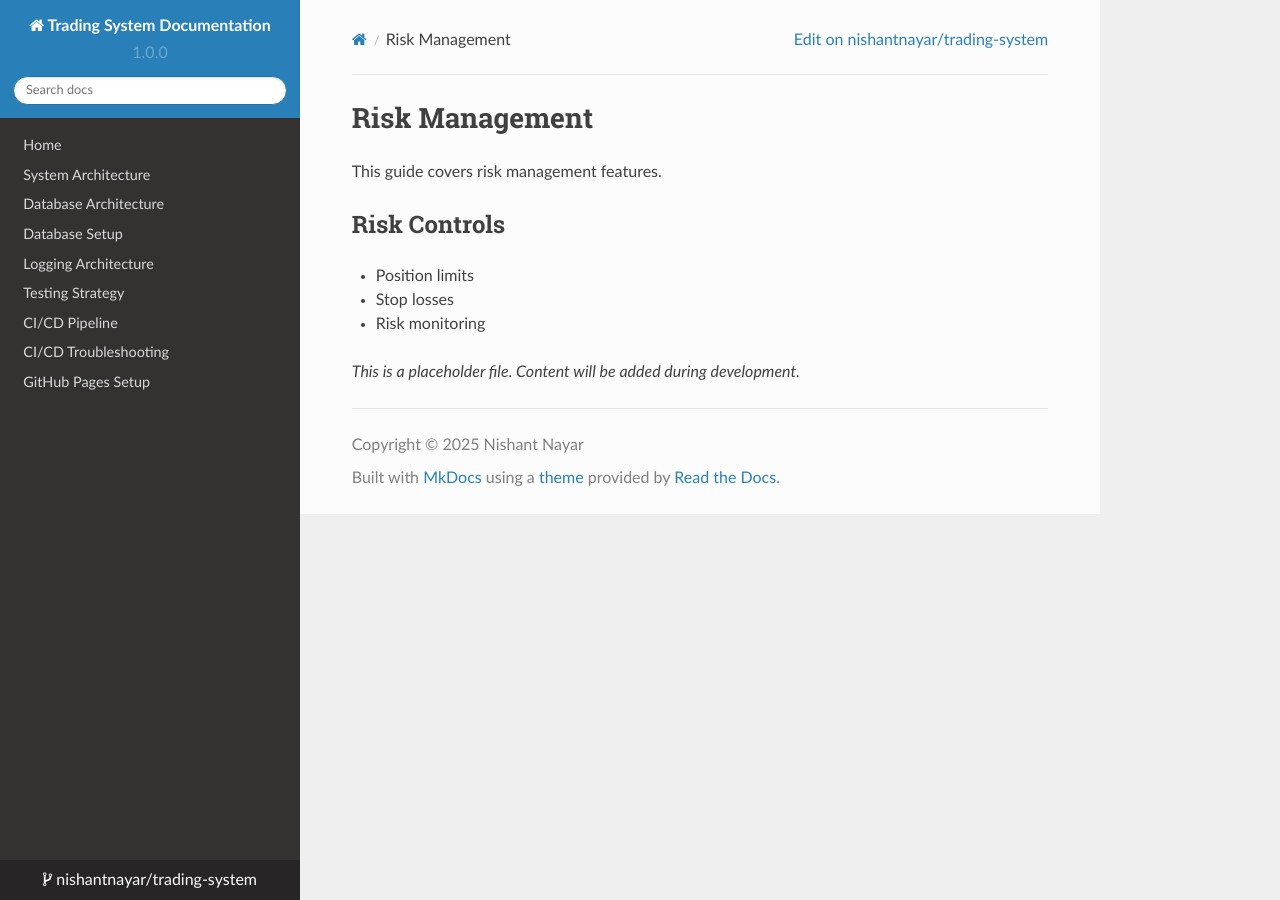
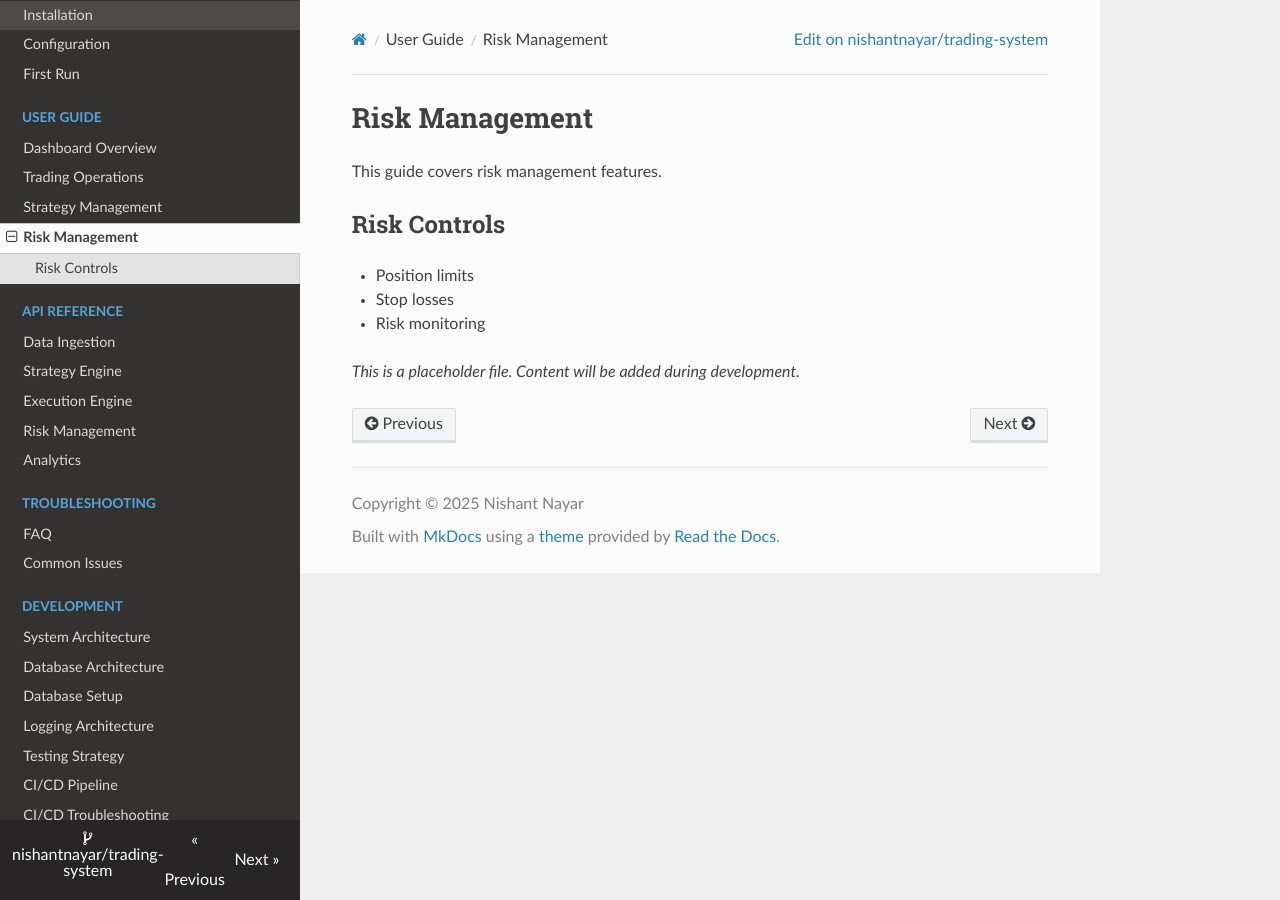
Before and after one commit to nishantnayar/Trading-System, an MkDocs documentation site: the page built from docs/user-guide/risk-management.md, in a window 1280 px wide. Built offline with MkDocs 1.6.1, drawn with Linux system fonts in a browser that asks for light colours; nearby versions of some CDN libraries.

```diff
--- a/mkdocs.yml
+++ b/mkdocs.yml
@@ -44,14 +44,33 @@
 # Page tree
 nav:
   - Home: index.md
-  - System Architecture: COMPREHENSIVE_ARCHITECTURE.md
-  - Database Architecture: DATABASE_ARCHITECTURE_DETAILED.md
-  - Database Setup: DATABASE_SETUP.md
-  - Logging Architecture: LOGGING_ARCHITECTURE.md
-  - Testing Strategy: TESTING_STRATEGY.md
-  - CI/CD Pipeline: CI_CD_PIPELINE.md
-  - CI/CD Troubleshooting: CI_CD_TROUBLESHOOTING.md
-  - GitHub Pages Setup: GITHUB_PAGES_SETUP.md
+  - Getting Started:
+    - Installation: getting-started/installation.md
+    - Configuration: getting-started/configuration.md
+    - First Run: getting-started/first-run.md
+  - User Guide:
+    - Dashboard Overview: user-guide/dashboard.md
+    - Trading Operations: user-guide/trading.md
+    - Strategy Management: user-guide/strategies.md
+    - Risk Management: user-guide/risk-management.md
+  - API Reference:
+    - Data Ingestion: api/data-ingestion.md
+    - Strategy Engine: api/strategy-engine.md
+    - Execution Engine: api/execution.md
+    - Risk Management: api/risk-management.md
+    - Analytics: api/analytics.md
+  - Troubleshooting:
+    - FAQ: troubleshooting/faq.md
+    - Common Issues: troubleshooting/common-issues.md
+  - Development:
+    - System Architecture: COMPREHENSIVE_ARCHITECTURE.md
+    - Database Architecture: DATABASE_ARCHITECTURE_DETAILED.md
+    - Database Setup: DATABASE_SETUP.md
+    - Logging Architecture: LOGGING_ARCHITECTURE.md
+    - Testing Strategy: TESTING_STRATEGY.md
+    - CI/CD Pipeline: CI_CD_PIPELINE.md
+    - CI/CD Troubleshooting: CI_CD_TROUBLESHOOTING.md
+    - GitHub Pages Setup: GITHUB_PAGES_SETUP.md
 
 # Extra configuration
 extra:
```
Also changed, not shown: docs/index.md (+3 -3 lines).
